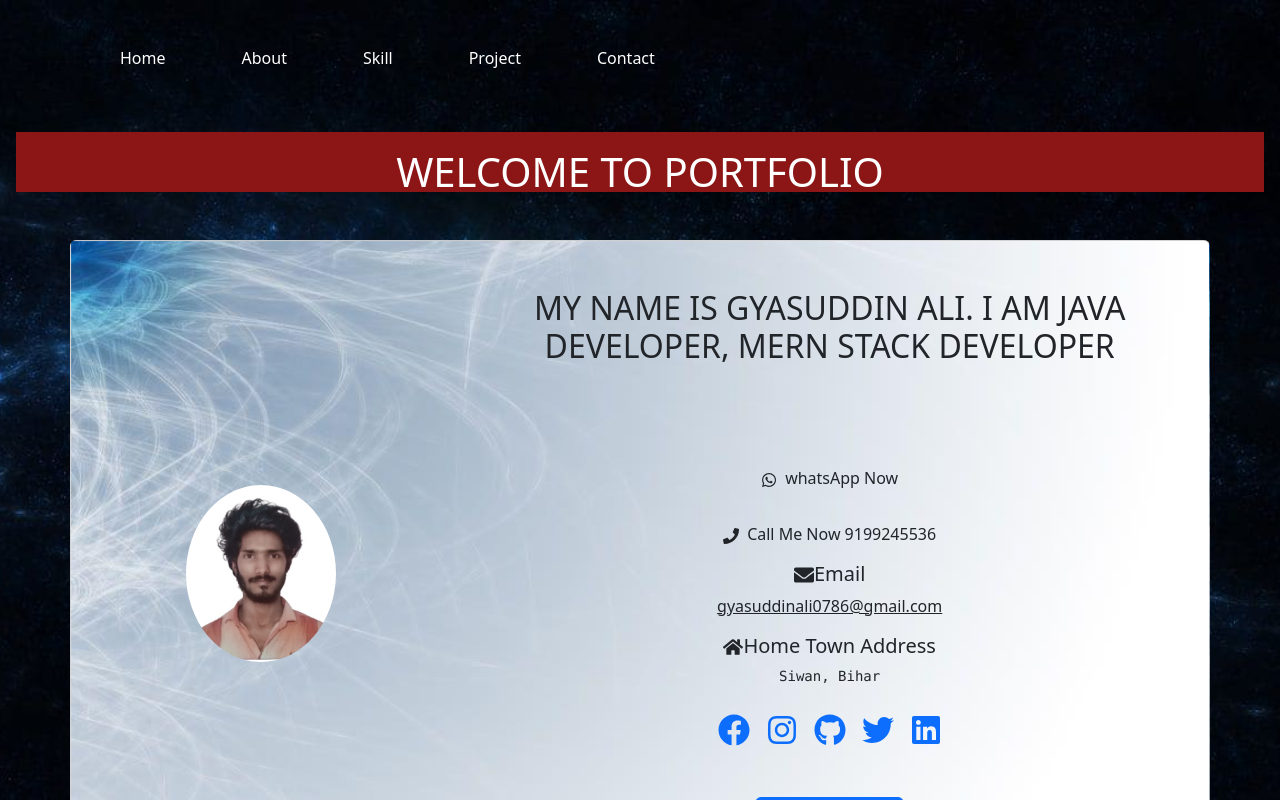
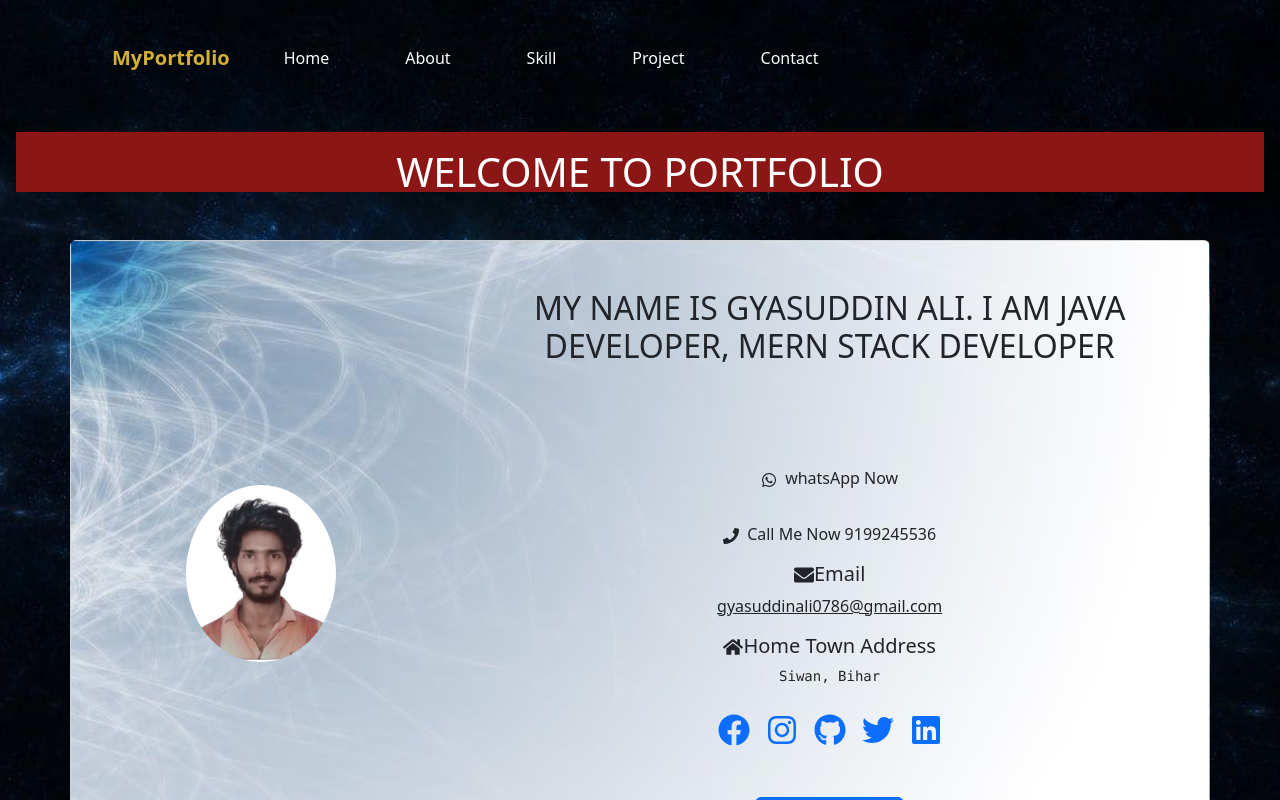
Before and after one commit to Gyasuddinali/portfolio, a React (Create React App) app: page / in a window 1280 px wide. Shown: the top 800 px of the page. Built offline with nearby package versions, Linux system fonts and the light colour scheme.

Commit message:
add title on navbar

```diff
--- a/src/components/navbar/NavbarRoute.js
+++ b/src/components/navbar/NavbarRoute.js
@@ -77,7 +77,9 @@ export default function NavbarRoute() {
     <div>
       <nav className="navbar navbar-expand-lg" id="iii">
         <div className="container">
-
+          <Link className="navbar-brand fw-bold" to="/" style={{color:'#d4af37'}}>
+          MyPortfolio
+         </Link>
           <button
             className="navbar-toggler mt-2 btn-white bg-white"
             type="button"
```
